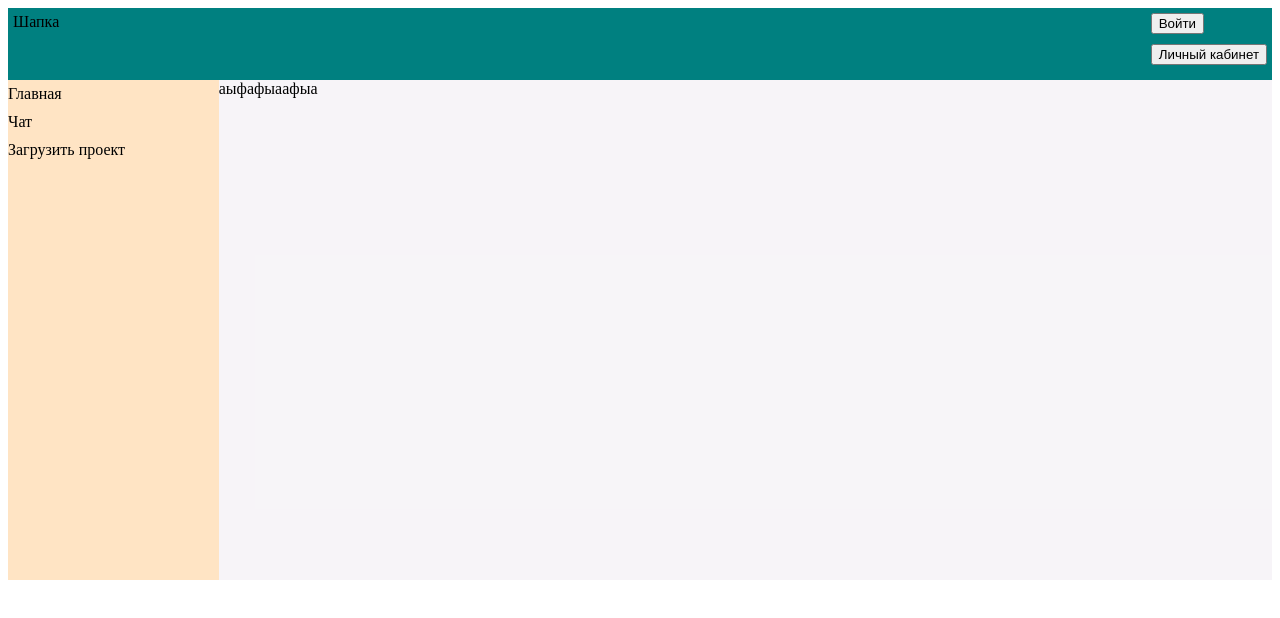
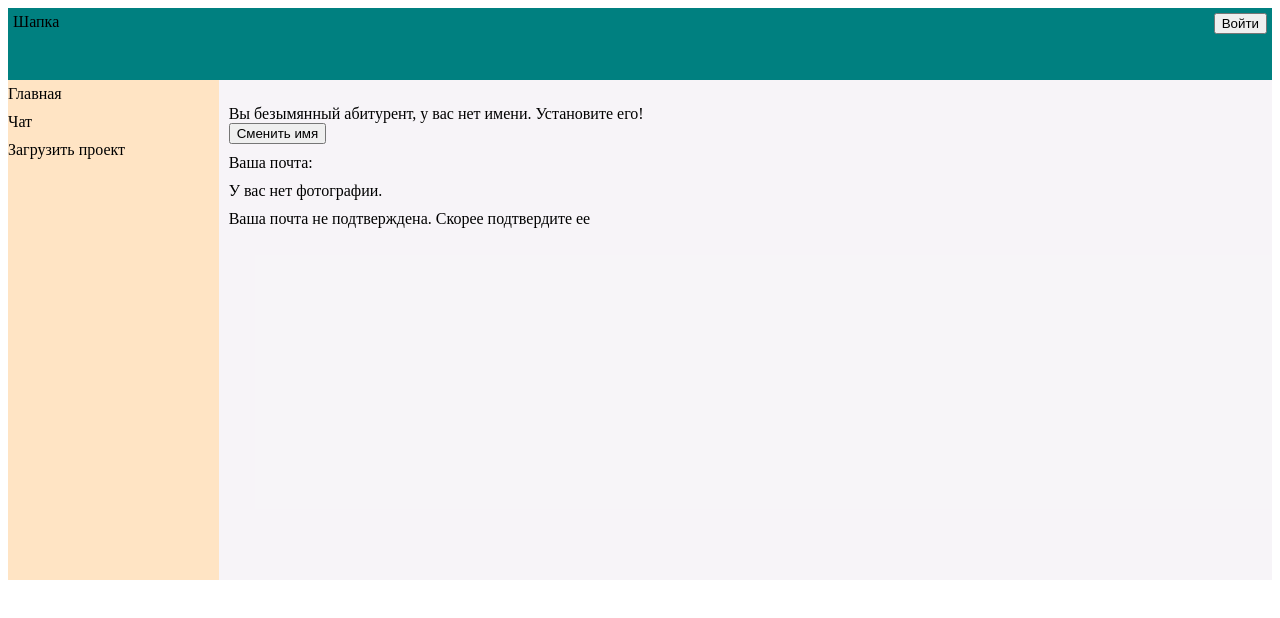
Before and after one commit to anton12042001/sfu-competition, a React (Create React App) app: page /personalCubnet in a window 1280 px wide. Shown: the top 618 px of the page. Built offline with nearby package versions, Linux system fonts and the light colour scheme; no server answers.

Commit message:
Creation of a personal account. Display of personal data

```diff
--- a/src/App.js
+++ b/src/App.js
@@ -8,7 +8,7 @@ import ContentContainer from "./components/Content/ContentContainer";
 import DownloadProjectContainer from "./components/DownloadProjectContainer/DownloadProjectContainer";
 import ApplicantsProjectContainer from "./components/ApplicantsProject/ApplicantsProjectContainer";
 import EmailVerificationContainer from "./components/EmailVerification/EmailVerificationContainer";
-import PersonalCubnet from "./components/PersonalCubnet/PersonalCubnet";
+import PersonalCubnetContainer from "./components/PersonalCubnet/PersonalCubnetContainer";
 
 
 function App() {
@@ -24,7 +24,7 @@ function App() {
                     <Route path={'/project'} element={<DownloadProjectContainer/>} />
                     <Route path={'/adminsShowProject'} element={<ApplicantsProjectContainer/>} />
                     <Route path={'/mailVerification'} element={<EmailVerificationContainer/>} />
-                    <Route path={'/personalCubnet'} element={<PersonalCubnet/>} />
+                    <Route path={'/personalCubnet'} element={<PersonalCubnetContainer/>} />
                 </Routes>
             </div>
         </div>
--- a/src/components/ApplicantsProject/ApplicantsProjectContainer.jsx
+++ b/src/components/ApplicantsProject/ApplicantsProjectContainer.jsx
@@ -4,7 +4,7 @@ import ApplicantsProject from "./ApplicantsProject";
 const ApplicantsProjectContainer = () => {
 
 
-
+//todo вынести все сайдэффекты сюда
 
     return (
         <div>
--- a/src/components/Authorization/Register/RegisterContainer.jsx
+++ b/src/components/Authorization/Register/RegisterContainer.jsx
@@ -1,28 +1,33 @@
-import React, {useState} from 'react';
+import React from 'react';
 import Register from "./Register";
-import {createUserWithEmailAndPassword, getAuth, sendEmailVerification} from "firebase/auth";
-import {useDispatch, useSelector} from "react-redux";
+import {createUserWithEmailAndPassword, getAuth,updateProfile} from "firebase/auth";
+import {useSelector} from "react-redux";
 import {useNavigate} from "react-router-dom";
 import cl from './Register.module.css'
+import {sendMessagesAPI} from "../../../api/sendEmailVerification/sendMessagesAPI";
 
 const RegisterContainer = () => {
-    const [showMessagesEmailVerf, setShowMessagesEmailVerf] = useState(false)
     const {email} = useSelector(state => state.user)
     const auth = getAuth();
     const navigate = useNavigate()
 
 
     const handleRegister = (email, password) => {
-        createUserWithEmailAndPassword(auth, email, password)
+        createUserWithEmailAndPassword (auth, email, password)
             .then(({user}) => {
-                sendEmailVerification(auth.currentUser)
-                    .then(() => {
-                        setShowMessagesEmailVerf(true)
-                    })
 
+//todo сделать нормальное имя
+                updateProfile(auth.currentUser, {
+                    displayName: "Безымянный абитуриент", photoURL: null
+                }).then(() => {
+
+                }).catch((error) => {
+
+                });
+
+                sendMessagesAPI()
                 navigate('/mailVerification')
                 (email) && navigate('/content')
-
 
 
             })
@@ -33,8 +38,6 @@ const RegisterContainer = () => {
     return (
         <div>
             <div className={cl.register}><Register email={email} handleRegister={handleRegister}/></div>
-            {showMessagesEmailVerf &&
-                <div className={cl.sendVerf}>Письмо для подтверждения email отправлено на указанную вами почту.</div>}
         </div>
     );
 };
--- a/src/components/Header/Header.jsx
+++ b/src/components/Header/Header.jsx
@@ -2,15 +2,21 @@ import React from 'react';
 import cl from './Header.module.css'
 import HeaderCurrentUser from "./HeaderCurrentUser/HeaderCurrentUser";
 import HeaderPersonalCubnet from "./HeaderPersonalCubnet/HeaderPersonalCubnet";
+import {useSelector} from "react-redux";
 
 const Header = (props) => {
+
+    const {email} = useSelector(state => state.user)
+
+
+
 
     return (
         <div className={cl.header} >
             Шапка
             <div className={cl.currentUserInfo} >
                 <HeaderCurrentUser/>
-                <HeaderPersonalCubnet/>
+                {email && <HeaderPersonalCubnet/>}
             </div>
         </div>
     );
--- a/src/components/PersonalCubnet/PersonalCubnet.jsx
+++ b/src/components/PersonalCubnet/PersonalCubnet.jsx
@@ -1,9 +1,22 @@
 import React from 'react';
+import {useSelector} from "react-redux";
+import cl from './PersonalCubnet.module.css'
 
 const PersonalCubnet = () => {
+    const {displayName,email,photoURL,emailVerified} = useSelector(state => state.userProfile)
+
     return (
-        <div>
-            аыфафыаафыа
+        <div className={cl.personalCubnetProfile} >
+            <div>
+                {displayName ? <div>Ваше имя: {displayName}</div>: <div>Вы безымянный абитурент, у вас нет имени. Установите его!</div>}
+                <button>Сменить имя</button>
+            </div>
+
+
+
+            <div>Ваша почта: {email}</div>
+            {photoURL ? <div>Ваша фотография: {photoURL}</div> : <div>У вас нет фотографии.</div>}
+            {emailVerified ? <div>Ваша почта подтверждена.</div> : <div>Ваша почта не подтверждена. Скорее подтвердите ее</div>}
         </div>
     );
 };
--- a/src/components/PersonalCubnet/PersonalCubnet.module.css
+++ b/src/components/PersonalCubnet/PersonalCubnet.module.css
@@ -0,0 +1,6 @@
+.personalCubnetProfile{
+    margin: 25px 0 0 10px;
+    display: flex;
+    flex-direction: column;
+    gap: 10px;
+}
--- a/src/components/PersonalCubnet/PersonalCubnetContainer.jsx
+++ b/src/components/PersonalCubnet/PersonalCubnetContainer.jsx
@@ -1,7 +1,29 @@
-import React from 'react';
+import React, {useEffect} from 'react';
 import PersonalCubnet from "./PersonalCubnet";
+import {getAuth} from "firebase/auth";
+import {useDispatch} from "react-redux";
+import {setUserProfile} from "../../reduxTollkit/slices/userProfileSlice";
 
 const PersonalCubnetContainer = () => {
+
+    const dispatch = useDispatch()
+
+
+    useEffect(() => {
+        const auth = getAuth();
+        const user = auth.currentUser;
+        if (user) {
+            const userProfile =  {
+                displayName: user.displayName,
+                email: user.email,
+                photoURL: user.photoURL,
+                emailVerified: user.emailVerified,
+            }
+            dispatch(setUserProfile(userProfile))
+        }
+    }, [])
+
+
     return (
         <div>
             <PersonalCubnet/>
--- a/src/reduxTollkit/index.js
+++ b/src/reduxTollkit/index.js
@@ -2,12 +2,14 @@ import {configureStore} from "@reduxjs/toolkit"
 import userReducer from "./slices/userSlice"
 import postsReducer from "./slices/postsSlice"
 import projectReducer from "./slices/projectSlice"
+import userProfileReducer from "./slices/userProfileSlice"
 
 export const store = configureStore({
     reducer: {
         user : userReducer,
         posts: postsReducer,
         project: projectReducer,
+        userProfile : userProfileReducer
     }
 
 })
--- /dev/null
+++ b/src/reduxTollkit/slices/userProfileSlice.js
@@ -0,0 +1,25 @@
+import {createSlice} from "@reduxjs/toolkit";
+
+const initialState = {
+    displayName: null,
+    email: null,
+    photoURL: null,
+    emailVerified: null,
+}
+
+
+const userProfileSlice = createSlice({
+    name: 'userProfile',
+    initialState,
+    reducers: {
+        setUserProfile(state, action) {
+            state.displayName = action.payload.displayName
+            state.email = action.payload.email
+            state.photoURL = action.payload.photoURL
+            state.emailVerified = action.payload.emailVerified
+        },
+    },
+})
+export const {setUserProfile} = userProfileSlice.actions
+
+export default  userProfileSlice.reducer
```
Also changed, not shown: src/components/PersonalCubnet/ChangeFullName/ChangeFullName.jsx (added, +12 -0 lines), src/components/Content/ContentContainer.jsx (line endings or trailing spaces), src/components/PersonalCubnet/ChangeFullName/ChangeFullName.module.css (added).
